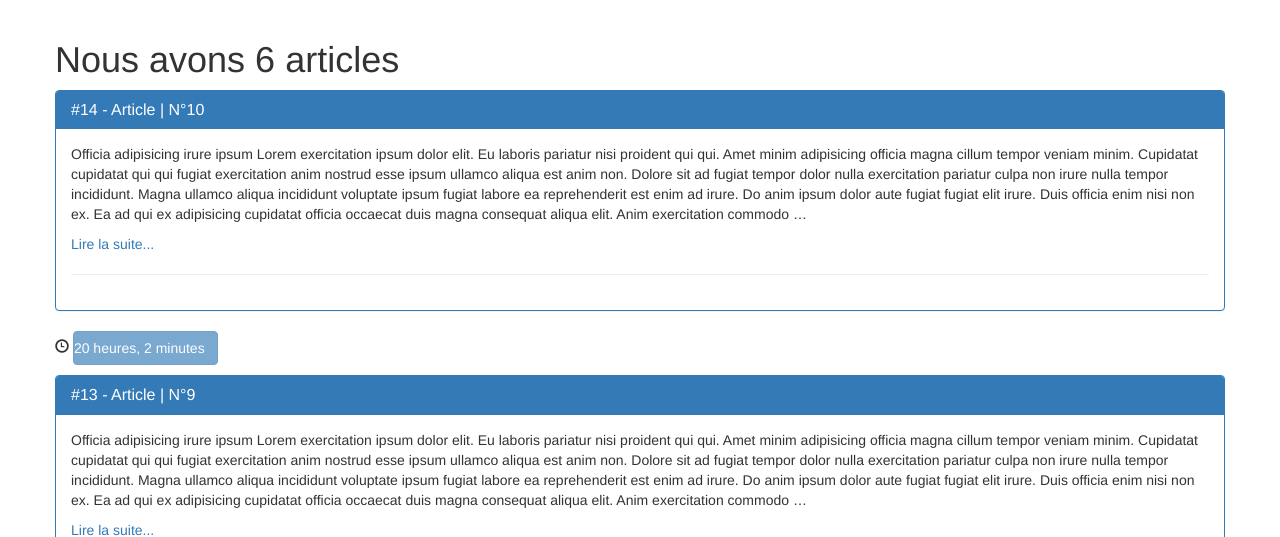
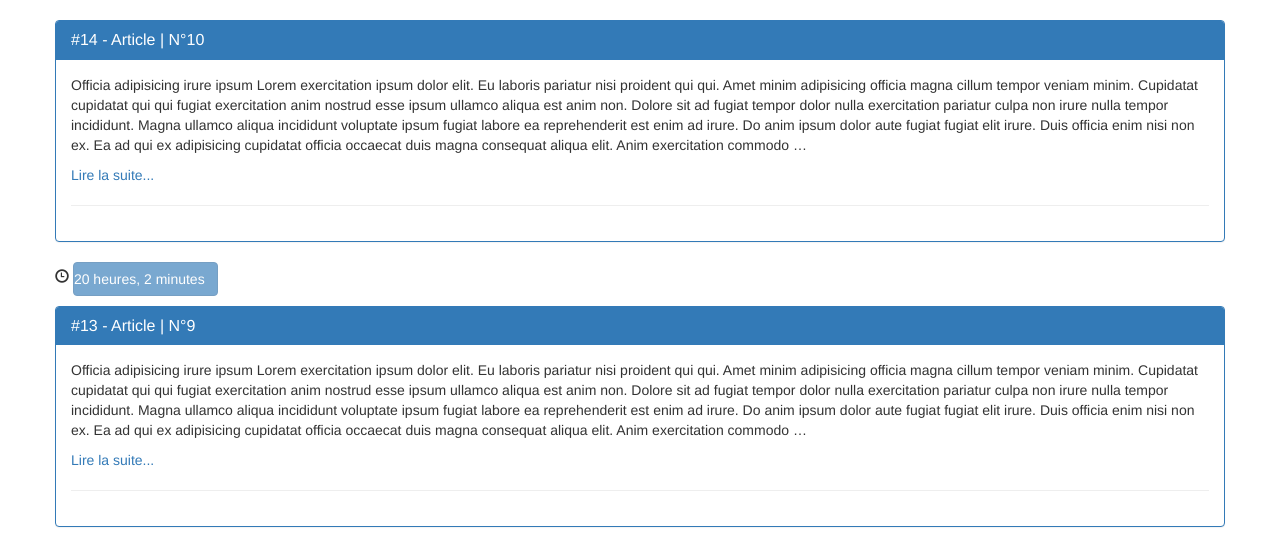
Before and after one commit to sthanial2002/Blog-s-App-By-Django, a Django app: page /blog/ in a window 1280 px wide. Shown: the part 52-589 px from the top of the page. Run offline with Django 3.2, Linux system fonts and the light colour scheme; data comes from the database, SQL or seed files in the repository; some libraries are stand-ins or nearby versions.

Commit message:
Edit templates files

```diff
--- a/blog/templates/blog/index.html
+++ b/blog/templates/blog/index.html
@@ -1,13 +1,12 @@
 {% extends 'layouts/base.html' %}
+
+{% load static %}
 
 {% block title %}
     Tutoriel de Django | Blog - Tous les articles
 {% endblock %}
 
-{% load static %}
-
 {% block content %}
-    <h1>Nous avons {{ posts|length }} articles</h1>
     {% for post in posts %}
 
         <div class="panel panel-primary">
```
